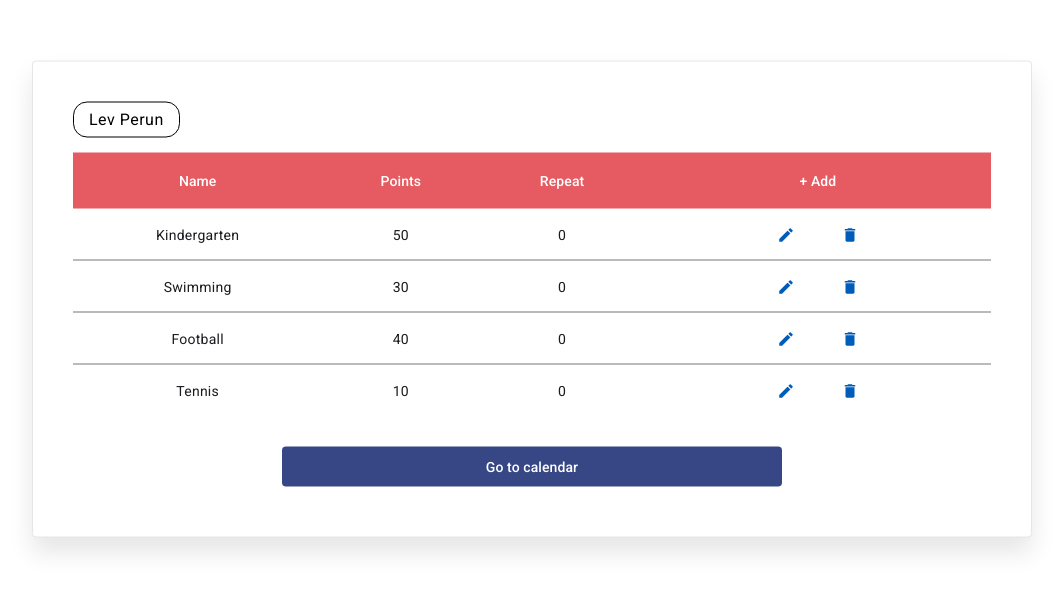
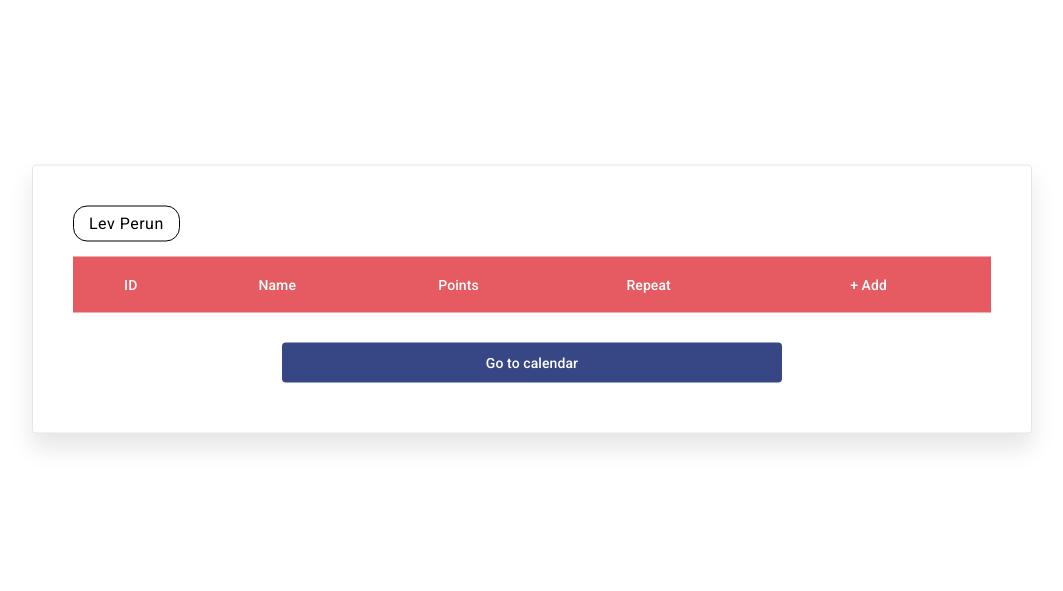
Before and after one commit to IrynaPerun/test, an Angular app: page /works-list in a window 1280 px wide. Shown: the part 101-692 px from the top of the page, without its empty margins (108-1171 px from the left). Built offline with nearby package versions, Linux system fonts and the light colour scheme.

Commit message:
add edit/delete functionality

```diff
--- /dev/null
+++ b/src/app/works-list/interface/work-item.interface.ts
@@ -0,0 +1,6 @@
+export interface IWorkItem {
+  id: number;
+  name: string;
+  points: number;
+  repeat: number;
+}
--- a/src/app/works-list/modals/add-work/add-work.component.html
+++ b/src/app/works-list/modals/add-work/add-work.component.html
@@ -21,7 +21,7 @@
           step="10"
           matInput
           formControlName="points"
-          required
+          min="0"
         />
         @if (form.controls['points'].invalid && form.controls['points'].touched) {
           <mat-error>Not a valid number!</mat-error>
--- a/src/app/works-list/modals/add-work/add-work.component.ts
+++ b/src/app/works-list/modals/add-work/add-work.component.ts
@@ -1,5 +1,6 @@
 import {Component, inject} from '@angular/core';
 import {
+  MAT_DIALOG_DATA,
   MatDialog,
   MatDialogActions,
   MatDialogClose,
@@ -12,6 +13,7 @@ import {MatError, MatFormField, MatLabel} from "@angular/material/form-field";
 import {MatInput} from "@angular/material/input";
 import {FormControl, FormGroup, ReactiveFormsModule, Validators} from "@angular/forms";
 import {MatOption, MatSelect} from "@angular/material/select";
+import {IWorkItem} from "../../interface/work-item.interface";
 
 @Component({
   selector: 'app-add-work',
@@ -35,10 +37,11 @@ import {MatOption, MatSelect} from "@angular/material/select";
 })
 export class AddWorkComponent {
   dialog: MatDialogRef<AddWorkComponent> = inject(MatDialogRef);
+  dialogData: IWorkItem | undefined = inject(MAT_DIALOG_DATA);
   form: FormGroup = new FormGroup({
-    name: new FormControl('', [Validators.required, Validators.minLength(6)]),
-    points: new FormControl('10', [Validators.required,]),
-    repeat: new FormControl('0', [Validators.required,]),
+    name: new FormControl(this.dialogData?.name || '', [Validators.required, Validators.minLength(6)]),
+    points: new FormControl(this.dialogData?.points || '50', [Validators.required, Validators.min(10)]),
+    repeat: new FormControl(this.dialogData?.repeat || '0', [Validators.required,]),
   });
 
   submit () {
--- /dev/null
+++ b/src/app/works-list/work-list.service.ts
@@ -0,0 +1,32 @@
+import { Injectable } from "@angular/core";
+import { IWorkItem } from "./interface/work-item.interface";
+
+@Injectable({
+  providedIn: 'root',
+})
+export class WorkListService {
+  lastId: number = 0;
+
+  getWorkList(): IWorkItem[] {
+    console.log('get all work list');
+    return [];
+  }
+
+  createItem(item: IWorkItem): IWorkItem {
+    console.log('Create work item:',item);
+    this.lastId = this.lastId + 1;
+    item.id = this.lastId;
+    // TODO save to local storage
+    return item;
+  }
+
+  editItem(item: IWorkItem): IWorkItem {
+    console.log('Edit work item:',item);
+    return item;
+  }
+
+  deleteItem(id: number): boolean {
+    console.log('Delete work item with id:',id);
+    return true;
+  }
+}
--- a/src/app/works-list/works-list.component.html
+++ b/src/app/works-list/works-list.component.html
@@ -2,6 +2,11 @@
   <form [formGroup]="form" (ngSubmit)="submit()">
     <div class="child-name">Lev Perun</div>
     <table mat-table [dataSource]="dataSource" class="mat-elevation-z8 demo-table">
+
+      <ng-container matColumnDef="id">
+        <th mat-header-cell *matHeaderCellDef>ID</th>
+        <td mat-cell *matCellDef="let element">{{element.id}}</td>
+      </ng-container>
 
       <!-- Name Column -->
       <ng-container matColumnDef="name">
@@ -26,8 +31,8 @@
           <button mat-button (click)="addRow()" type="button">+ Add</button>
         </th>
         <td mat-cell *matCellDef="let element">
-          <button mat-button (click)="editRow()" type="button"><mat-icon>edit</mat-icon></button>
-          <button mat-button (click)="deleteRow()" type="button"><mat-icon>delete</mat-icon></button>
+          <button mat-button (click)="editRow(element)" type="button"><mat-icon>edit</mat-icon></button>
+          <button mat-button (click)="deleteRow(element.id)" type="button"><mat-icon>delete</mat-icon></button>
         </td>
       </ng-container>
 
--- a/src/app/works-list/works-list.component.ts
+++ b/src/app/works-list/works-list.component.ts
@@ -1,55 +1,45 @@
-import { Component, inject } from '@angular/core';
-import { MatTableDataSource, MatTableModule } from "@angular/material/table";
-import { MatButton, MatMiniFabButton } from "@angular/material/button";
-import { FormGroup, ReactiveFormsModule } from "@angular/forms";
-import { Router } from "@angular/router";
-import { MatIcon } from "@angular/material/icon";
-import { MatDialog } from "@angular/material/dialog";
-import { AddWorkComponent } from "./modals/add-work/add-work.component";
-
-export interface TableElement {
-  name: string;
-  points: number;
-  repeat: number;
-}
-
-const ELEMENT_DATA: TableElement[] = [
-  { name: "Kindergarten", points: 50, repeat: 0},
-  { name: "Swimming", points: 30, repeat: 0},
-  { name: "Football", points: 40, repeat: 0},
-  { name: "Tennis", points: 10, repeat: 0},
-];
+import {Component, inject} from '@angular/core';
+import {MatTableDataSource, MatTableModule} from "@angular/material/table";
+import {MatButton} from "@angular/material/button";
+import {FormGroup, ReactiveFormsModule} from "@angular/forms";
+import {Router} from "@angular/router";
+import {MatIcon} from "@angular/material/icon";
+import {MatDialog} from "@angular/material/dialog";
+import {AddWorkComponent} from "./modals/add-work/add-work.component";
+import {IWorkItem} from "./interface/work-item.interface";
+import {WorkListService} from "./work-list.service";
 
 @Component({
   selector: 'app-works-list',
   standalone: true,
-  imports: [MatTableModule, MatButton, ReactiveFormsModule, MatMiniFabButton, MatIcon],
+  imports: [MatTableModule, MatButton, ReactiveFormsModule, MatIcon],
   templateUrl: './works-list.component.html',
   styleUrl: './works-list.component.scss'
 })
 export class WorksListComponent {
-  displayedColumns: string[] = ['name', 'points', 'repeat','actions'];
-  dataSource = new MatTableDataSource(ELEMENT_DATA);
-  clickedRows = new Set<TableElement>();
+  private router = inject(Router);
+  readonly dialog = inject(MatDialog);
+  workListService = inject(WorkListService);
+  displayedColumns: string[] = ['id', 'name', 'points', 'repeat','actions'];
+  dataSource = new MatTableDataSource<IWorkItem>(this.workListService.getWorkList());
+  clickedRows = new Set<IWorkItem>();
+  form: FormGroup = new FormGroup({});
 
-  form: FormGroup = new FormGroup({});
-  private router = inject(Router);
+  openDialog(item?: IWorkItem) {
+    const dialogRef = this.dialog.open(AddWorkComponent, {
+      data: item
+    });
 
-  readonly dialog = inject(MatDialog);
-
-  openDialog() {
-    const dialogRef = this.dialog.open(AddWorkComponent);
-
-    dialogRef.afterClosed().subscribe((result:TableElement) => {
+    dialogRef.afterClosed().subscribe((result:IWorkItem) => {
       if (result) {
         console.log('Dialog result save to table: ',result, this.dataSource.data);
+        const newItem = this.workListService.createItem(result);
         const newData = [ ...this.dataSource.data ];
-        newData.unshift(result);
+        newData.unshift(newItem);
         this.dataSource.data = newData;
       } else {
         console.log('Dialog was closed');
       }
-
       console.log('this.dataSource', this.dataSource);
     });
   }
@@ -67,11 +57,20 @@ export class WorksListComponent {
     this.openDialog();
   }
 
-  editRow() {
-    console.log('editRow');
+  editRow(item: IWorkItem) {
+    console.log('editRow',item);
+    this.openDialog(item);
   }
 
-  deleteRow() {
-    console.log('deleteRow');
+  deleteRow(id: number) {
+    console.log('deleteRow', id);
+    if (confirm('Are you sure you want to delete?')) {
+      if (this.workListService.deleteItem(id)) {
+        this.dataSource.data = [...this.dataSource.data.filter((item) => {
+          return item.id !== id;
+        })];
+      }
+    }
+
   }
 }
```
